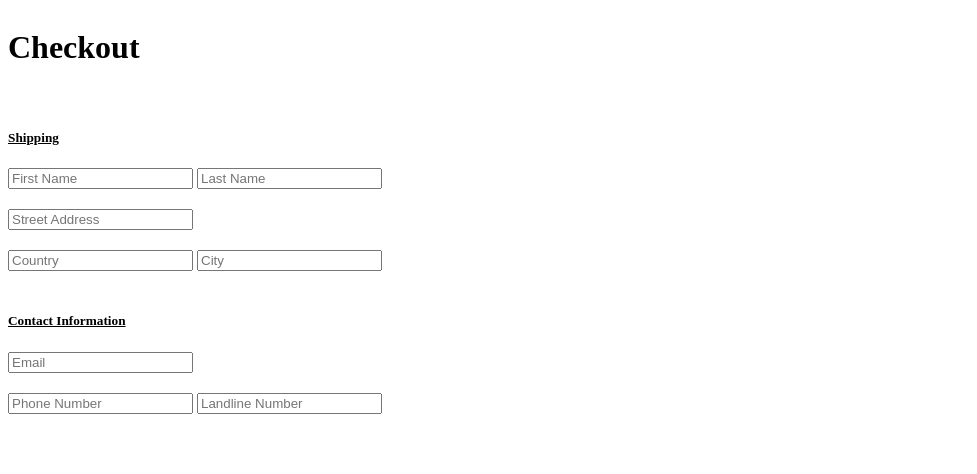
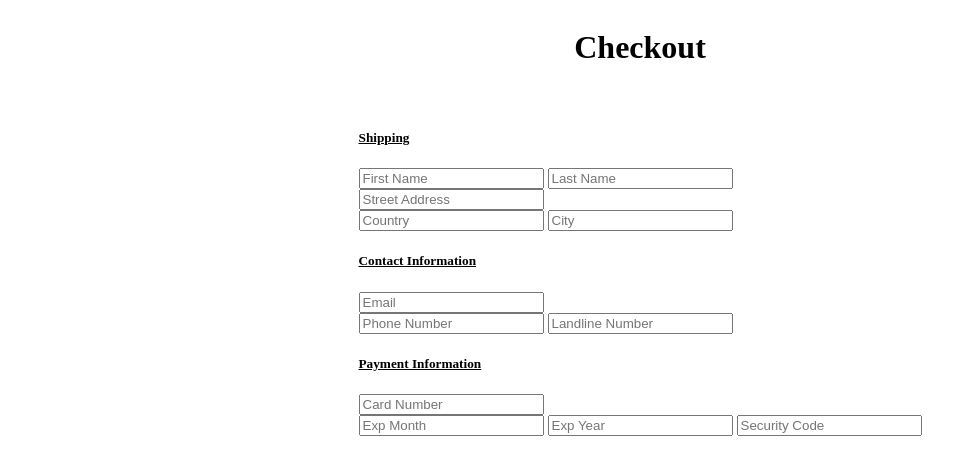
Before and after one commit to fady-dib/E-commerce-Front-end, a plain HTML site: page pages/checkout.html in a window 1280 px wide. Shown: the whole page, without its empty margins (0-977 px from the left). Drawn offline with Linux system fonts and the light colour scheme.

Commit message:
Added the payment fields

```diff
--- a/Styles/checkout.css
+++ b/Styles/checkout.css
@@ -3,7 +3,11 @@
     justify-content: center;
     flex-direction: column;
     justify-content: space-between;
-    align-items: flex-start;
+    align-items: center;
     gap: 20px;
 
 }
+.box{
+    display: flex;
+    flex-direction: column;
+}
--- a/pages/checkout.html
+++ b/pages/checkout.html
@@ -10,6 +10,8 @@
 <body>
     <div class="container_checkout">
         <div><h1>Checkout</h1></div>
+        <div class="box">
+
         <div>
             <h5><u>Shipping</u></h5>
             <input type="text" placeholder="First Name">
@@ -30,8 +32,17 @@
             <input type="number" placeholder="Phone Number">
             <input type="number" placeholder="Landline Number">
         </div>
+        <div>
+            <h5 style="text-align: left;"><u>Payment Information</u></h5>
+            <input type="text" placeholder="Card Number">
+        </div>
+        <div>
+            <input type="text" placeholder="Exp Month">
+            <input type="text" placeholder="Exp Year">
+            <input type="text" placeholder="Security Code">
+        </div>
 
-
+    </div>
 
 
     </div>
```
